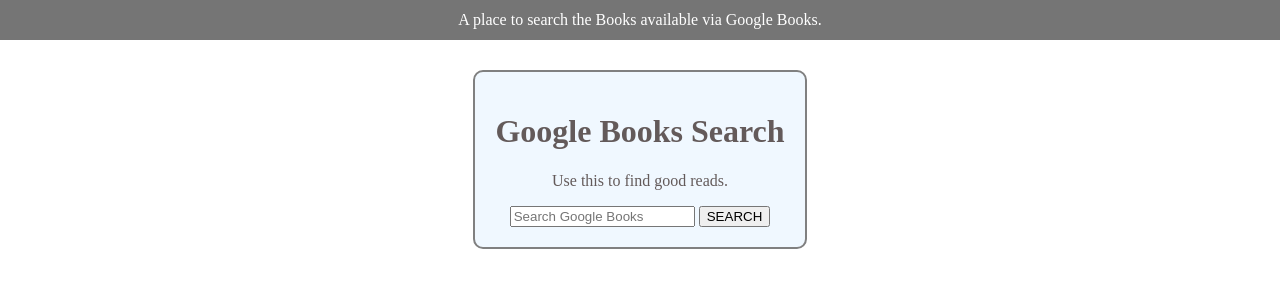
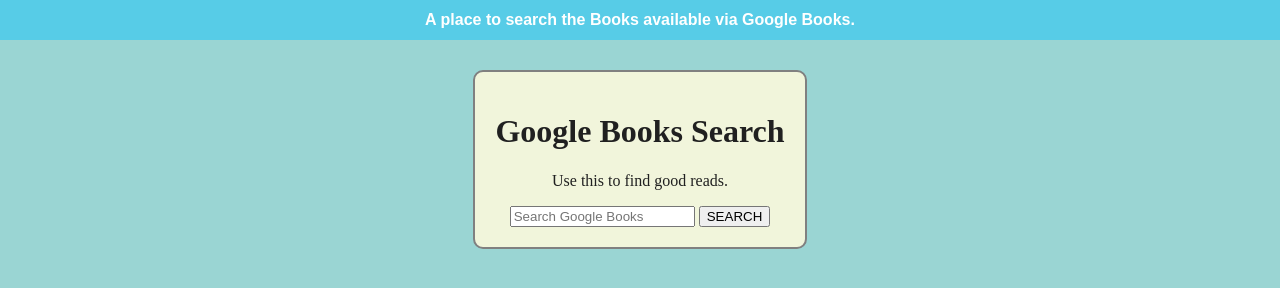
Before and after one commit to blakestickland/google-book-search, a plain HTML site: page index.html in a window 1280 px wide. Drawn offline with Linux system fonts and the light colour scheme.

Commit message:
initial color palette applied

```diff
--- a/styles/modules/card-wrapper.scss
+++ b/styles/modules/card-wrapper.scss
@@ -1,5 +1,6 @@
 @use "../partials/breakpoints";
 @use "../partials/devices";
+@use "../partials/palette";
 
 %wrapper-layout {
   display: grid;
@@ -9,7 +10,7 @@
 
 .card-wrapper {
   @extend %wrapper-layout;
-  background-color: #fff;
+  background-color: palette.$primary-bg-color;
   color: #444;
 
   justify-content: center;
--- a/styles/modules/card.scss
+++ b/styles/modules/card.scss
@@ -1,7 +1,7 @@
-@use "../partials/breakpoints";
-@use "../partials/devices";
-@use "../partials/typography";
-@use "../partials/palette";
+@use "../partials/breakpoints.scss";
+@use "../partials/devices.scss";
+@use "../partials/typography.scss";
+@use "../partials/palette.scss";
 
 
 %card-layout {
@@ -15,8 +15,8 @@
     display: flex;
     flex-direction: column;
 
-    background-color: rgb(252, 252, 252);
-    border: 1px solid rgb(221, 219, 219);
+    background-color: palette.$text-bg-color;
+    border: 0.5px solid rgb(196, 195, 195);
     border-radius: 15px;
     padding: 20px;
     font-size: 100%;
@@ -58,7 +58,7 @@
                 margin: 0;
             }
             &--title {
-                color: typography.$secondary-font-color;
+                color: palette.$standout-font-color;
             }
             &--authors {
                 margin-top: 10px;
@@ -82,7 +82,7 @@
         padding-left: 20px;
 
         &--description {
-            font-family:'Times New Roman', Times, serif;
+            font-family: typography.$secondary-font-family;
             overflow: hidden;
 
             display: -webkit-box;
--- a/styles/modules/header.scss
+++ b/styles/modules/header.scss
@@ -1,8 +1,13 @@
+@use "../partials/palette.scss";
+@use "../partials/typography.scss";
+
 header {
   margin: 0;
   height: 40px;
-  background-color: grayscale($color: #757575);
-  color: rgb(255, 255, 255);
+  background-color: palette.$secondary-bg-color;
+  color: palette.$secondary-font-color;
+  font-family: typography.$tertiary-font-family;
+  font-weight: bold;
   display: flex;
   justify-content: center;
   align-items: center;
--- a/styles/modules/search-box.scss
+++ b/styles/modules/search-box.scss
@@ -1,10 +1,13 @@
+@use "../partials/palette.scss";
+@use "../partials/typography.scss";
+
 .search-box {
   height: fit-content;
-  background-color: aliceblue;
+  background-color: palette.$text-bg-color;
+  color: palette.$primary-font-color;
   margin-top: 30px;
   padding: 20px;
-  border: 2px solid grey;
+  border: 2px solid rgb(128, 128, 128);
   border-radius: 10px;
   text-align: center;
-  color: rgb(99, 90, 90);
 }
--- a/styles/partials/_palette.scss
+++ b/styles/partials/_palette.scss
@@ -1,10 +1,12 @@
-/* Hero Color */
-$hero-bg-color: #202020;
+/* Background Colors */
+$primary-bg-color: #9AD5D3;
+$secondary-bg-color: #57CCE7;
+$text-bg-color: #f1f5db;
 
-/* Text Color */
-$primary-font-color: #D6D6D6;
-$secondary-font-color: #c4c2c2;
-$standout-font-color: #FFEE32;
+/* Text Colors */
+$primary-font-color: #202020;
+$secondary-font-color: #fff;
+$standout-font-color: #F67B1C;
 
-/* Spare Color */
-$extra-color: #FFD100;
+/* Highlight Color */
+$highlight-color: #FF5D03;
--- a/styles/partials/_typography.scss
+++ b/styles/partials/_typography.scss
@@ -8,6 +8,4 @@ $phone-font-size: 12px;
 
 $primary-font-family: Helvetica, Arial, sans-serif;
 $secondary-font-family:'Times New Roman', Times, serif;
-
-$primary-font-color: black;
-$secondary-font-color: #849EE0;
+$tertiary-font-family: Arial, Helvetica, sans-serif;
--- a/styles/style.scss
+++ b/styles/style.scss
@@ -2,6 +2,8 @@
 @use "./modules/card-wrapper.scss";
 @use "./modules/header.scss";
 @use "./modules/search-box.scss";
+
+@use "./partials/palette.scss";
 
 * {
   box-sizing: border-box;
@@ -11,12 +13,13 @@ body, html {
     margin: 0;
     padding: 0;
     height: 100%;
+
+    background-color: palette.$primary-bg-color;
+    color: palette.$primary-font-color;
 }
 
 .container {
   display: flex;
   flex-direction: column;
-  // flex-wrap: wrap;
-  // justify-content: center;
   align-items: center;
 }
```
Also changed, not shown: styles/style.css.
